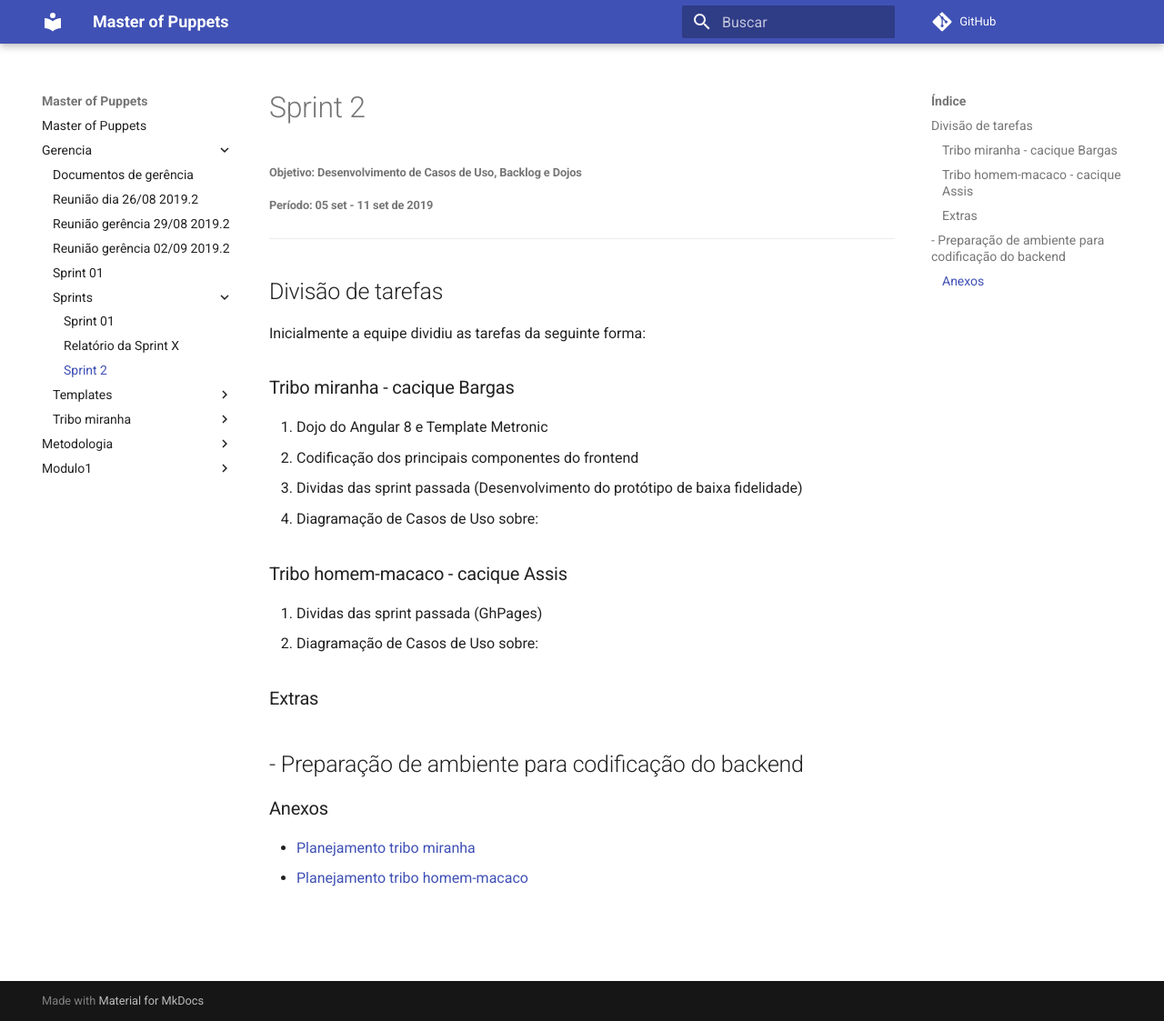
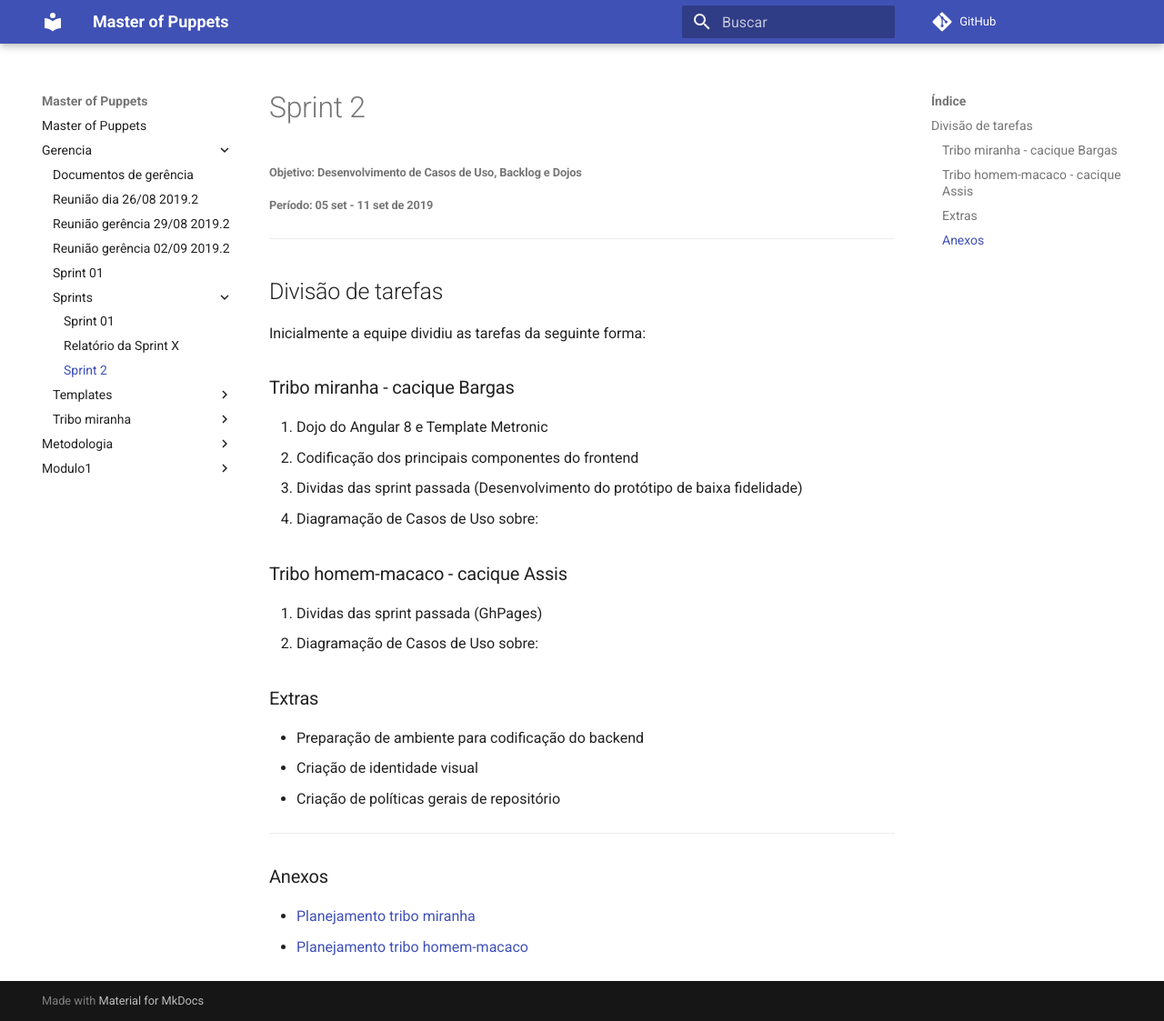
Before and after one commit to desenho-de-software-2019-02/Documentation, an MkDocs documentation site: the page built from docs/gerencia/sprints/sprint_02.md, in a window 1280 px wide and 1123 px high. Shown: the whole window at 91% size. Built offline with MkDocs 1.6.1 and Material for MkDocs 9.7.7, drawn with Linux system fonts in a browser that asks for light colours; comment, search, counter and statistics services are not loaded.

Commit message:
Edit sprint 02

```diff
--- a/docs/gerencia/sprints/sprint_02.md
+++ b/docs/gerencia/sprints/sprint_02.md
@@ -25,6 +25,8 @@ Inicialmente a equipe dividiu as tarefas da seguinte forma:
 ### Extras
 
 - Preparação de ambiente para codificação do backend
+- Criação de identidade visual
+- Criação de políticas gerais de repositório
 ---
 ### Anexos
 - [Planejamento tribo miranha](../tribo_miranha/sprint_1/inicio_sprint_2.md)
```
